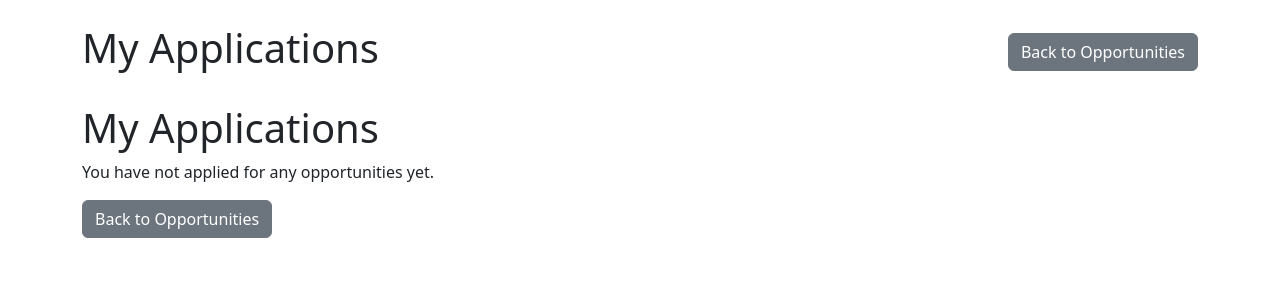
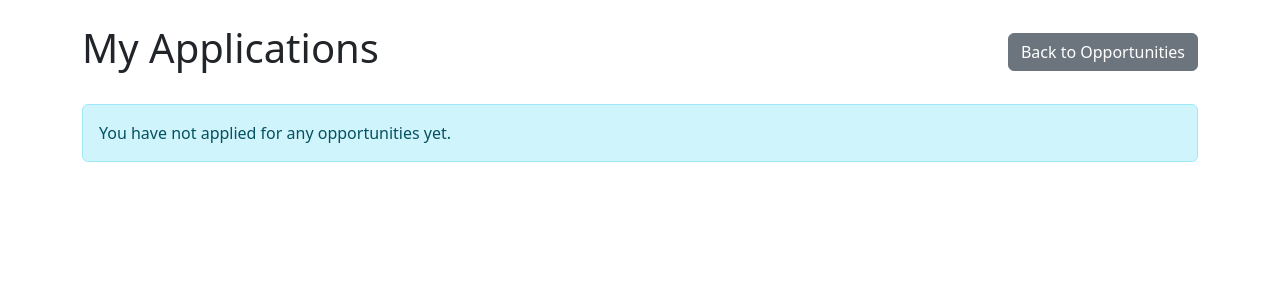
Before and after one commit to mdpos95-tech/volunteerhub_MOD5, a Django app: page /accounts/my-applications/ in a window 1280 px wide. Shown: the part 56-356 px from the top of the page. Run offline with Django 5.2, Linux system fonts and the light colour scheme; the visitor is signed in with stand-in values (Sample User, id 1); data that the repository does not hold is empty.

Commit message:
fixing some html structure

```diff
--- a/accounts/templates/accounts/my_applications.html
+++ b/accounts/templates/accounts/my_applications.html
@@ -6,7 +6,6 @@
     <a href="{% url 'opportunities:home' %}" class="btn btn-secondary">Back to Opportunities</a>
 </div>
 
-<h1>My Applications</h1>
 {% if applications %}
 {% for application in applications %}
 <div class="card mb-3">
@@ -27,14 +26,17 @@
 
         {% if application.message %}
         <p><strong>Message:</strong> {{ application.message }}</p>
-            <a href="{% url 'opportunities:opportunity_detail' pk=application.opportunity.id %}" class="btn btn-primary">View Opportunity</a>
         {% endif %}
+        <a href="{% url 'opportunities:opportunity_detail' pk=application.opportunity.id %}"
+            class="btn btn-primary">View Opportunity</a>
+
     </div>
-        <hr>
+</div>
 {% endfor %}
 {% else %}
-    <p>You have not applied for any opportunities yet.</p>
+<div class="alert alert-info" role="alert">
+    You have not applied for any opportunities yet.
+</div>
 {% endif %}
-<a href="{% url 'opportunities:opportunity_detail' pk=application.opportunity.id %}" class="btn btn-secondary">Back to Opportunities</a>
 
 {% endblock %}
```
Lines whose indentation alone changed are shown as unchanged.
